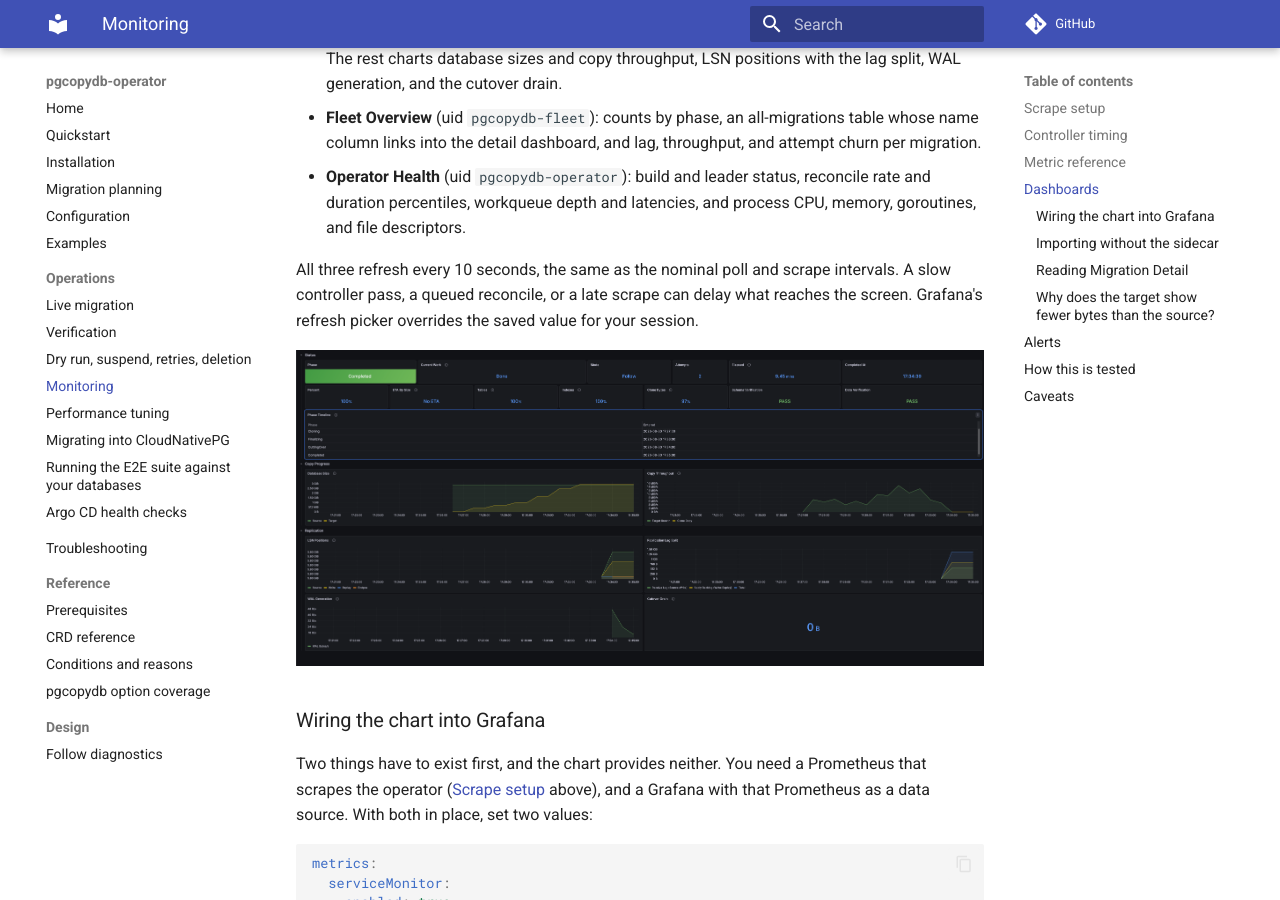
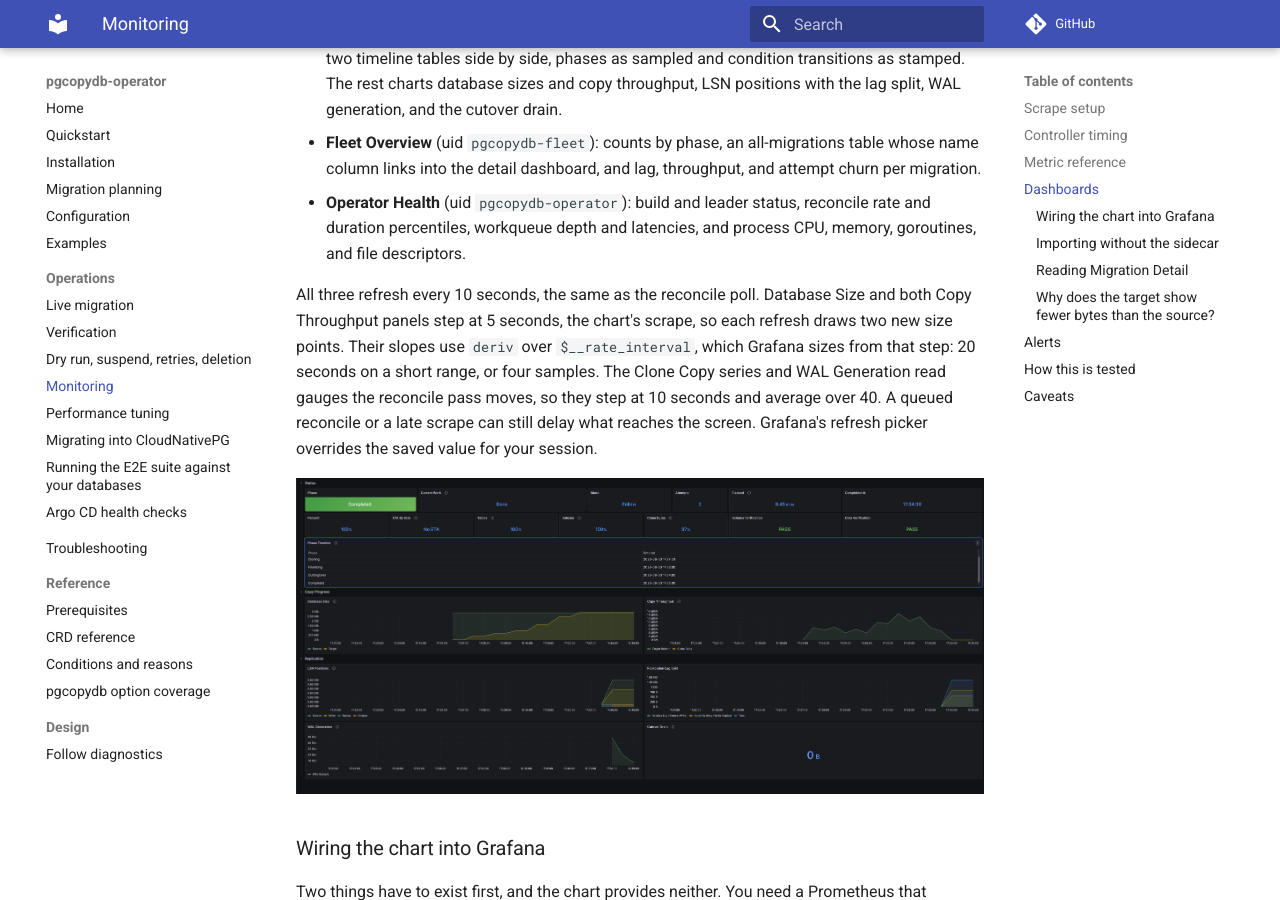
Before and after one commit to ydixken/pgcopydb-operator, an MkDocs documentation site: the page built from docs/operations/monitoring.md, in a window 1280 px wide and 900 px high, scrolled down 5427 px. Built offline with MkDocs 1.6.1 and Material for MkDocs 9.7.7, drawn with Linux system fonts in a browser that asks for light colours; comment, search, counter and statistics services are not loaded; some of the changed text lies outside the part shown.

Commit message:
fix(chart): scrape and chart the size samples at 5 seconds
The sampler now moves the size gauges every 5 seconds during a copy, so
the chart's ServiceMonitor scrapes every 5 seconds by default. The value
stays configurable through metrics.serviceMonitor.interval.

Database Size and the Copy Throughput panels had a 10-second min step,
which re-stepped the finer series, and they derived over a fixed 20-second
window: two or three points at a 10-second scrape, one or two at 15, which
drew a sawtooth. They now step at 5 seconds and use $__rate_interval.
Clone Copy and WAL Generation read gauges the 10-second pass moves, so they
keep a 10-second step and get a 40-second window. The phase timeline
subquery steps at the new scrape so it still sees every scraped phase.

A dashboard test reads the scrape interval from values.yaml and fails a
size panel that steps coarser, or any deriv over a fixed window.

```diff
--- a/docs/operations/monitoring.md
+++ b/docs/operations/monitoring.md
@@ -14,8 +14,8 @@ kube-prometheus-stack already grants that to its Prometheus, and the 401, 403, a
 
 The ServiceMonitor sets `honorLabels: true`.
 The `namespace` and `name` labels on migration metrics therefore stay the Migration's own, and the scrape does not rename them to `exported_namespace`.
-The chart scrapes every 10 seconds, the same as the nominal poll interval of an active worker.
-Gauges change when the controller sees the worker, so a slower scrape can miss samples between two changes.
+The chart scrapes every 5 seconds, the interval at which the operator samples database sizes during a copy.
+Gauges change when the operator samples the worker, so a slower scrape can miss samples between two changes.
 Raise `metrics.serviceMonitor.interval` if that is more traffic than you want, and expect the dashboards to lag by what you set.
 `metrics.serviceMonitor.additionalLabels` labels the monitor for a Prometheus that selects by label; `scrapeTimeout`, `relabelings`, and `metricRelabelings` tune the rest.
 
@@ -147,8 +147,11 @@ The chart ships three dashboards, linked to each other through their shared `pgc
 - **Fleet Overview** (uid `pgcopydb-fleet`): counts by phase, an all-migrations table whose name column links into the detail dashboard, and lag, throughput, and attempt churn per migration.
 - **Operator Health** (uid `pgcopydb-operator`): build and leader status, reconcile rate and duration percentiles, workqueue depth and latencies, and process CPU, memory, goroutines, and file descriptors.
 
-All three refresh every 10 seconds, the same as the nominal poll and scrape intervals.
-A slow controller pass, a queued reconcile, or a late scrape can delay what reaches the screen.
+All three refresh every 10 seconds, the same as the reconcile poll.
+Database Size and both Copy Throughput panels step at 5 seconds, the chart's scrape, so each refresh draws two new size points.
+Their slopes use `deriv` over `$__rate_interval`, which Grafana sizes from that step: 20 seconds on a short range, or four samples.
+The Clone Copy series and WAL Generation read gauges the reconcile pass moves, so they step at 10 seconds and average over 40.
+A queued reconcile or a late scrape can still delay what reaches the screen.
 Grafana's refresh picker overrides the saved value for your session.
 
 ![Migration Detail, on a follow migration a minute after its cutover, with both compare checks passed](../assets/migration-detail-dashboard.png)
```
Also changed, not shown: charts/pgcopydb-operator/README.md (+1 -1 lines), 6 other files.
